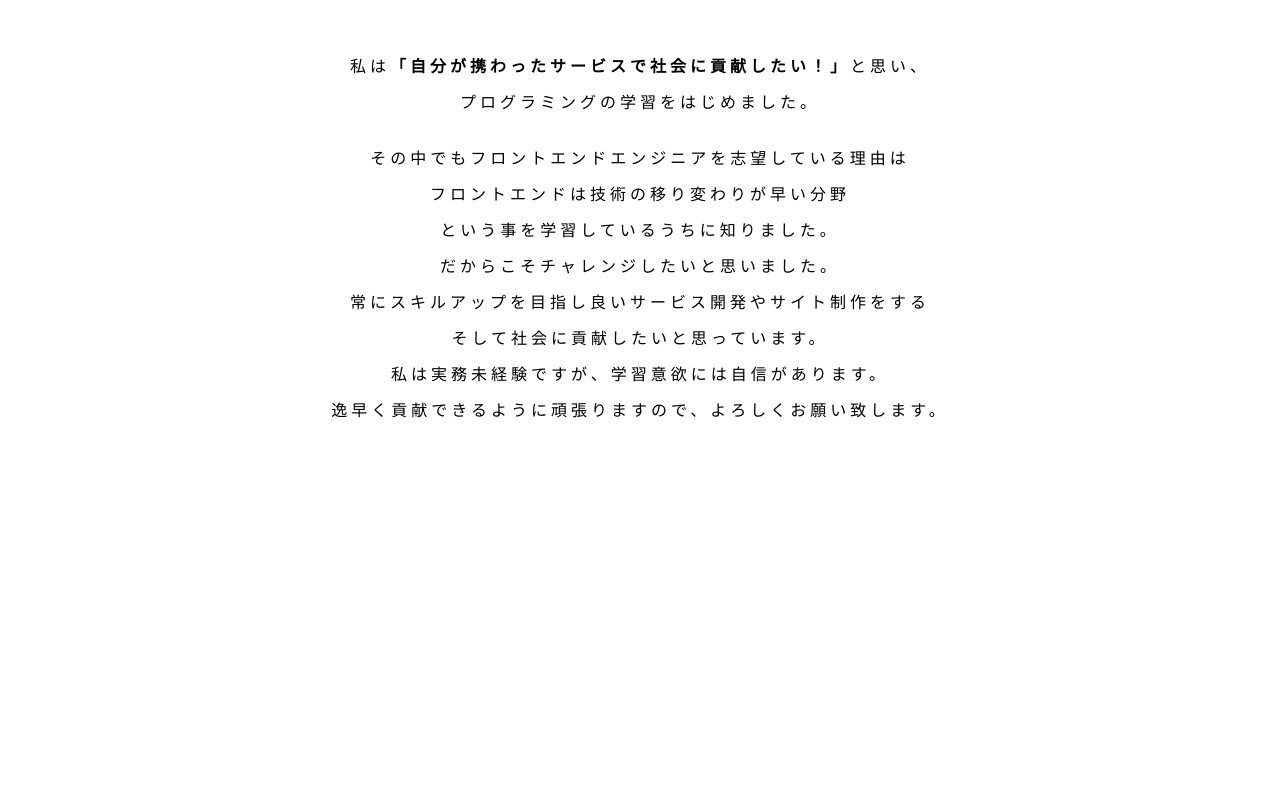
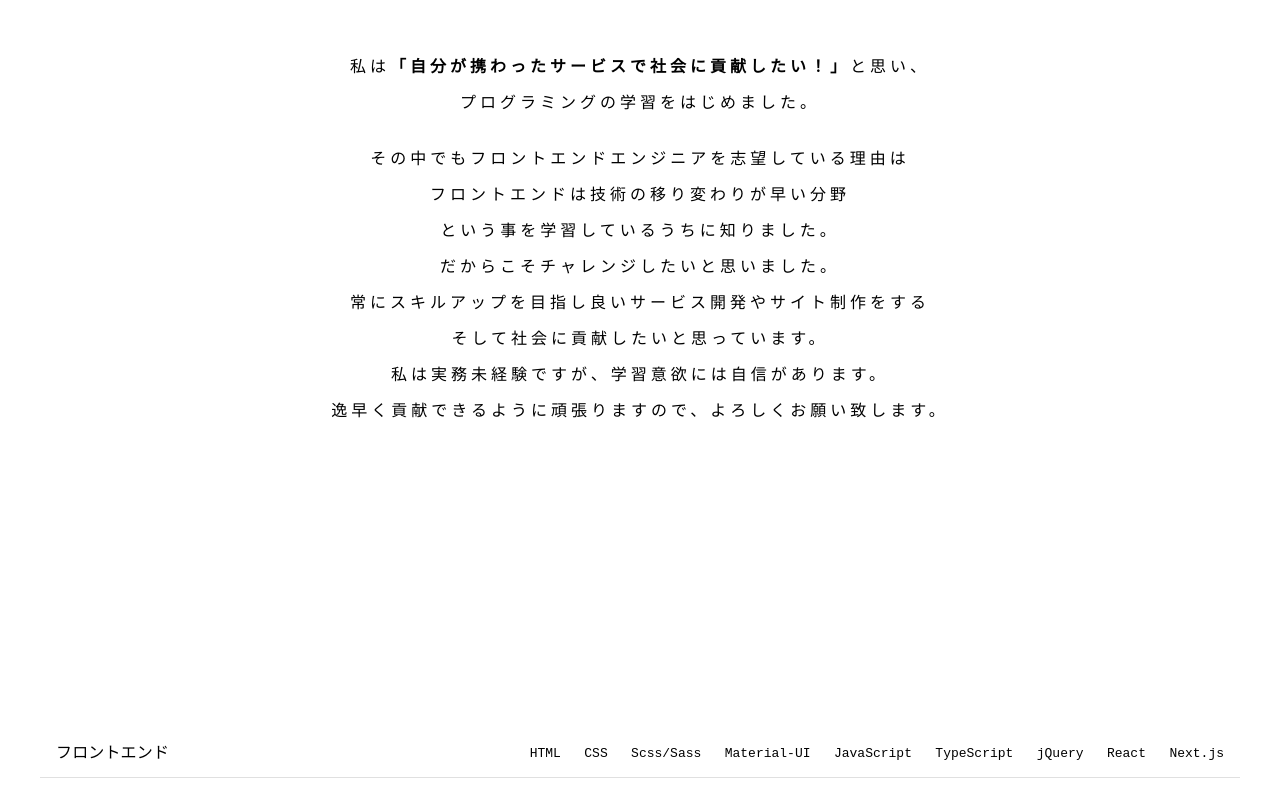
Before and after one commit to tokuyama-shouta/portfolio-ts, a React (Create React App) app: page / in a window 1280 px wide. Shown: the part 2006-2797 px from the top of the page. Before the commit the page ends 2727 px from the top, so only its background shows below. Built offline with nearby package versions, Linux system fonts and the light colour scheme.

Commit message:
skill page

```diff
--- a/src/App.tsx
+++ b/src/App.tsx
@@ -3,6 +3,7 @@ import './App.scss';
 import Button from '@material-ui/core/Button';
 import Yajirushi from './img/sita.png'
 import Prf from './img/prf.jpg'
+import Skill from './Skill'
 
 const App:React.FC = () => {
   return (
@@ -59,6 +60,7 @@ const App:React.FC = () => {
             <p>私は実務未経験ですが、学習意欲には自信があります。</p>
             <p>逸早く貢献できるように頑張りますので、よろしくお願い致します。</p>
           </div>
+          <Skill/>
         </div>
       </main>
       <footer></footer>
--- /dev/null
+++ b/src/Skill.tsx
@@ -0,0 +1,45 @@
+import React from 'react';
+import { makeStyles } from '@material-ui/core/styles';
+import List from '@material-ui/core/List';
+import ListItem from '@material-ui/core/ListItem';
+import ListItemText from '@material-ui/core/ListItemText';
+import Divider from '@material-ui/core/Divider';
+
+const useStyles = makeStyles((theme) => ({
+  root: {
+    width: '100%',
+    maxWidth: 1200,
+    backgroundColor: theme.palette.background.paper,
+
+  },
+}));
+
+export default function ListDividers() {
+  const classes = useStyles();
+
+  return (
+    <List component="nav" className={classes.root} aria-label="mailbox folders">
+      <ListItem button>
+        <ListItemText primary="フロントエンド"/>
+        <pre>
+           HTML   CSS   Scss/Sass   Material-UI   JavaScript   TypeScript   jQuery   React   Next.js
+        </pre>
+      </ListItem>
+      <Divider />
+      <ListItem button divider>
+        <ListItemText primary="バックエンド" />
+        <pre>
+          PHP
+        </pre>
+      </ListItem>
+      <ListItem button>
+        <ListItemText primary="ツール etc..." />
+        <pre>
+          Git/GitHub Firebase Slack MacOS
+        </pre>
+      </ListItem>
+      <Divider light />
+
+    </List>
+  );
+}
```
Also changed, not shown: 1 other file (tests, documents, lock files or other folders).
